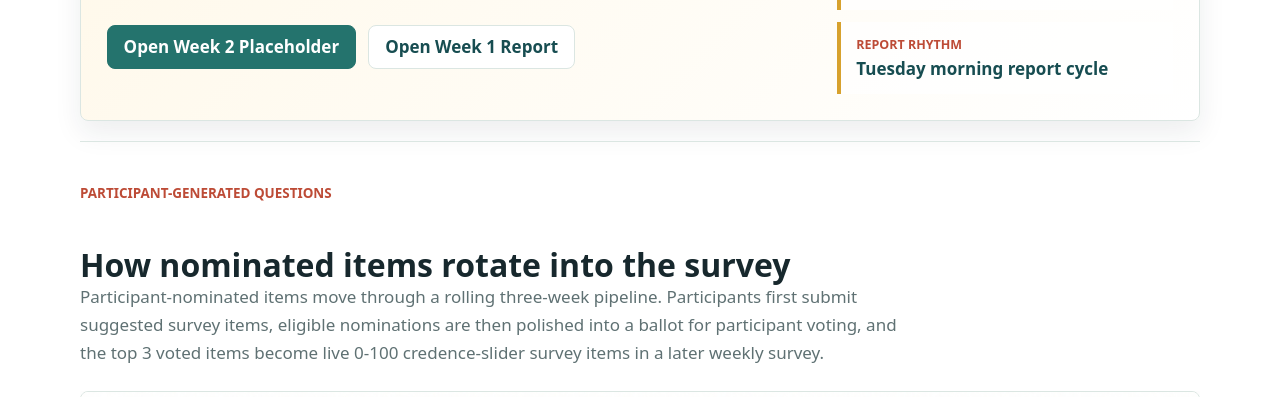
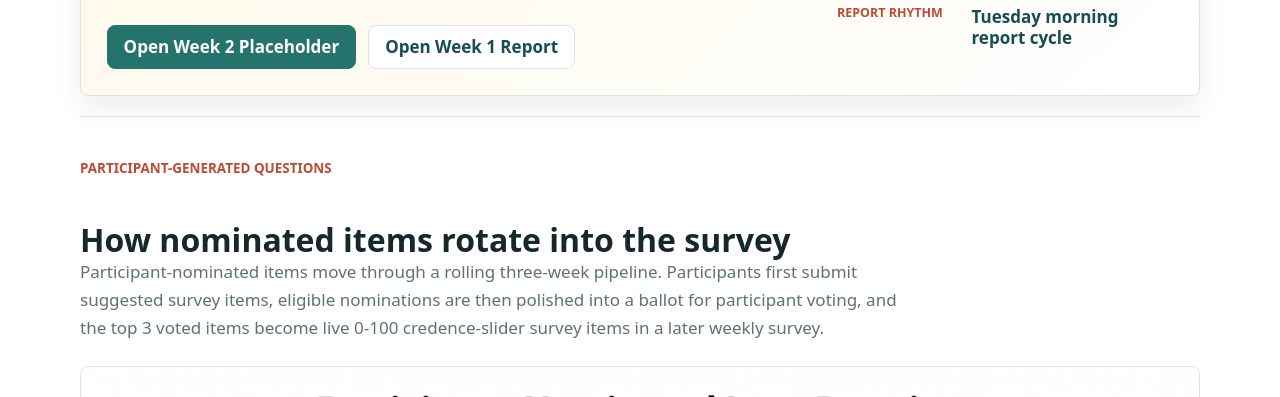
Before and after one commit to philstilwell/cts, a plain HTML site: page weekly-survey-reports/index.html in a window 1280 px wide. Shown: the part 703-1100 px from the top of the page. Drawn offline with Linux system fonts and the light colour scheme.

Commit message:
Align report metadata couplets

```diff
--- a/assets/styles.css
+++ b/assets/styles.css
@@ -437,18 +437,24 @@ h3 {
 
 .report-meta-list {
   display: grid;
-  gap: 0.75rem;
+  gap: 0;
   margin: 0;
 }
 
 .report-meta-list div {
-  padding: 0.95rem;
-  border-left: 4px solid var(--gold);
-  background: rgba(255, 255, 255, 0.76);
+  display: grid;
+  grid-template-columns: minmax(7.4rem, 0.38fr) minmax(0, 1fr);
+  align-items: start;
+  gap: 1rem;
+  padding: 0.9rem 0;
+}
+
+.report-meta-list div + div {
+  border-top: 1px solid var(--line);
 }
 
 .report-meta-list dd {
-  margin: 0.32rem 0 0;
+  margin: 0;
   color: var(--teal-dark);
   font-weight: 800;
   line-height: 1.25;
```
